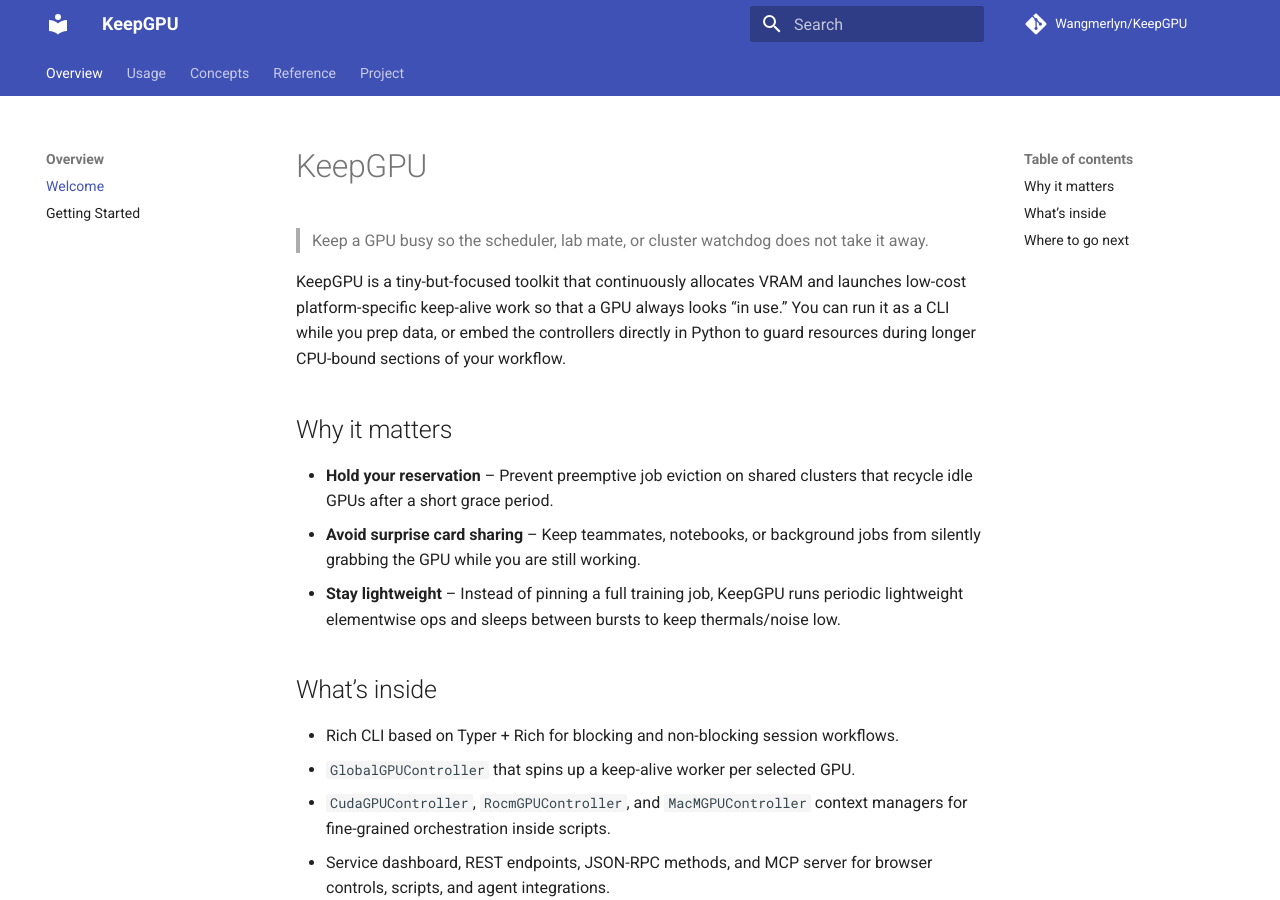
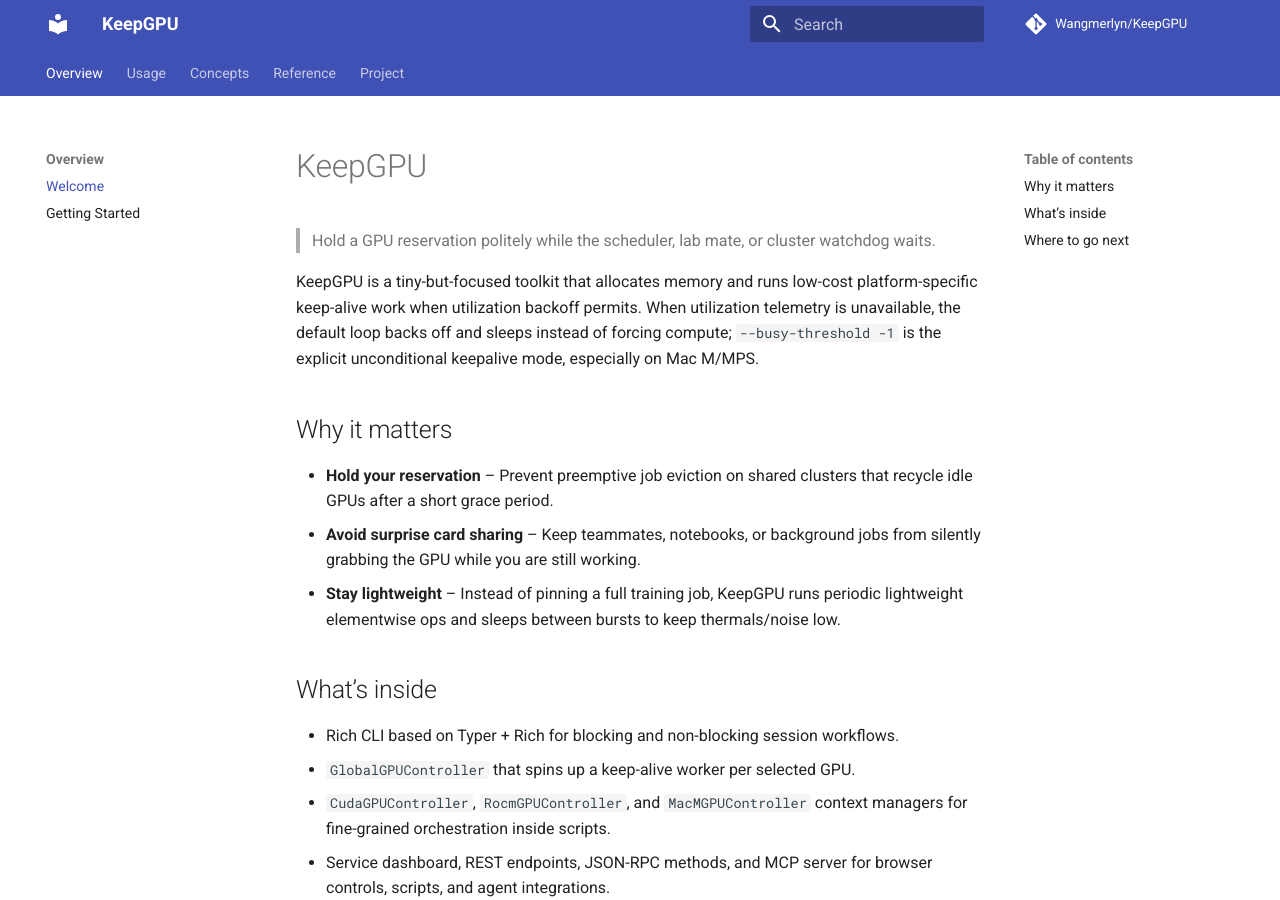
Before and after one commit to Wangmerlyn/KeepGPU, an MkDocs documentation site: the page built from docs/index.md, in a window 1280 px wide and 900 px high. Built offline with MkDocs 1.6.1 and Material for MkDocs 9.7.7, drawn with Linux system fonts in a browser that asks for light colours; comment, search, counter and statistics services are not loaded.

Commit message:
docs(overview): describe eco-safe backoff
Replace unconditional overview wording with the eco-safe backoff contract, add a metadata guard for future docs drift, and keep README untouched with the Zenodo DOI badge preserved.

```diff
--- a/docs/index.md
+++ b/docs/index.md
@@ -1,11 +1,12 @@
 # KeepGPU
 
-> Keep a GPU busy so the scheduler, lab mate, or cluster watchdog does not take it away.
+> Hold a GPU reservation politely while the scheduler, lab mate, or cluster watchdog waits.
 
-KeepGPU is a tiny-but-focused toolkit that continuously allocates VRAM and launches
-low-cost platform-specific keep-alive work so that a GPU always looks “in use.”
-You can run it as a CLI while you prep data, or embed the controllers directly
-in Python to guard resources during longer CPU-bound sections of your workflow.
+KeepGPU is a tiny-but-focused toolkit that allocates memory and runs low-cost
+platform-specific keep-alive work when utilization backoff permits. When
+utilization telemetry is unavailable, the default loop backs off and sleeps
+instead of forcing compute; `--busy-threshold -1` is the explicit unconditional
+keepalive mode, especially on Mac M/MPS.
 
 ## Why it matters
 
```
Also changed, not shown: AGENTS.md (+5 -1 lines), docs/plans/docs-eco-safe-overview.md (added, +33 -0 lines), 1 other file.
